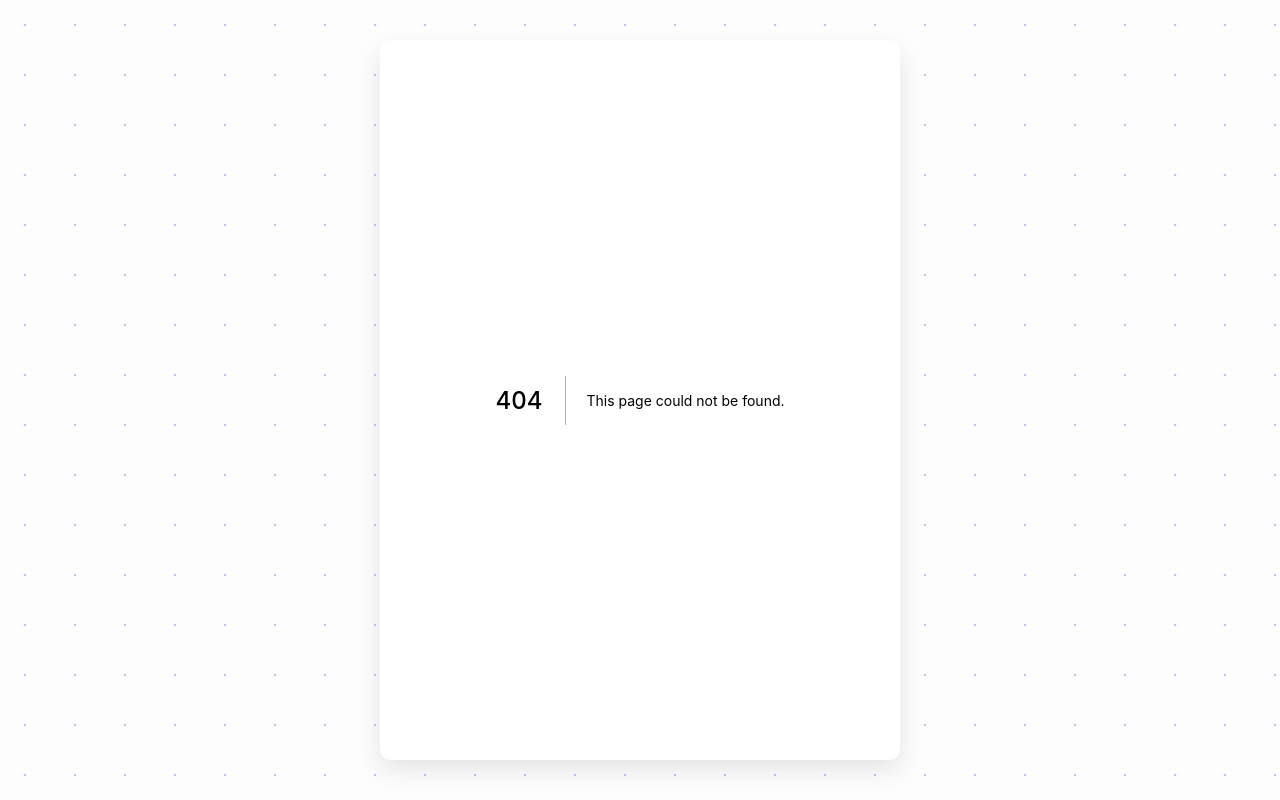
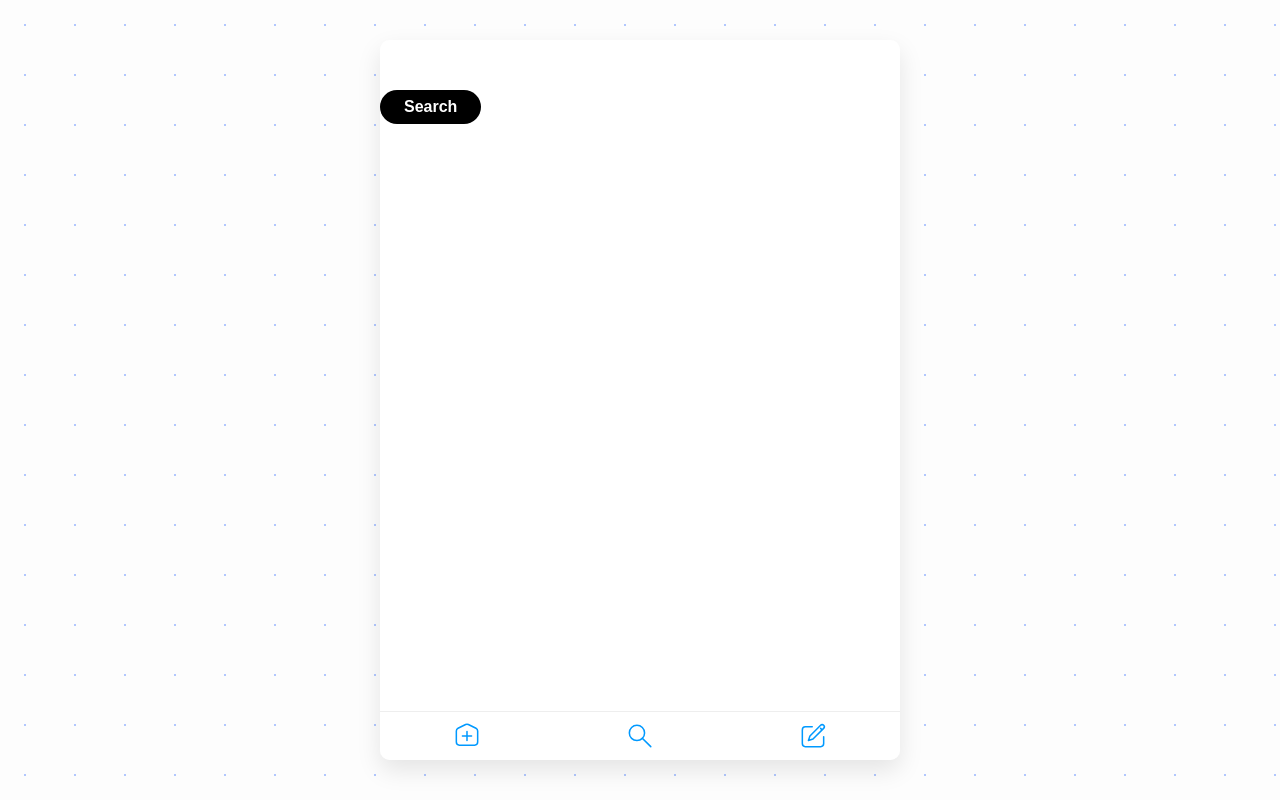
Before and after one commit to richhard6/devtertwitterClone, a Next.js app: page /search in a window 1280 px wide. Before the commit this address had no page. Built offline with nearby package versions, Linux system fonts and the light colour scheme.

Commit message:
like devits working, likes need refactoring and must be showed in UI

```diff
--- a/components/Devit/index.js
+++ b/components/Devit/index.js
@@ -2,18 +2,20 @@ import Avatar from 'components/Avatar'
 import useTimeAgo from 'hooks/useTimeAgo'
 import useDateTimeFormat from 'hooks/useDateTimeFormat'
 import Link from 'next/link'
+import { likeDevit } from 'firebase/client'
+import useUser from 'hooks/useUser'
 
 import { useRouter } from 'next/router'
 function Devit({ avatar, username, content, id, createdAt, img }) {
   const timeago = useTimeAgo(createdAt)
+  const user = useUser()
 
   const createdAtFormated = useDateTimeFormat(createdAt)
   const router = useRouter()
-
-  console.log(id)
   const handleArticleClick = (e) => {
     e.preventDefault()
     router.push(`/status/${id}`)
+    likeDevit(id, user.uid)
   }
 
   return (
--- a/firebase/admin.js
+++ b/firebase/admin.js
@@ -7,6 +7,7 @@ const serviceAdminCredentials = JSON.parse(
 try {
   admin.initializeApp({
     credential: admin.credential.cert(serviceAdminCredentials),
+    databaseURL: 'https://devter-71b30.firebaseio.com',
   })
 } catch (e) {
   console.log(e)
--- a/firebase/client.js
+++ b/firebase/client.js
@@ -48,6 +48,7 @@ export const addDevit = ({ avatar, content, img, userId, username }) => {
     createdAt: firebase.firestore.Timestamp.fromDate(new Date()),
     likesCount: 0,
     sharedCount: 0,
+    likedBy: [],
   })
 }
 
@@ -88,6 +89,60 @@ export const fetchLatestDevits = () => {
     })
 }
 
+export const searchDevits = (content) => {
+  return db
+    .collection('devits')
+    .orderBy('createdAt', 'desc')
+    .where('content', '==', content)
+    .get()
+    .then(({ docs }) => {
+      return docs.map((doc) => {
+        return mapDevitFromFirebaseToObject(doc)
+      })
+    })
+}
+
+export const likeDevit = (devitId, userId) => {
+  const devitsCollection = db.collection('devits').doc(devitId)
+
+  devitsCollection
+    .get()
+    .then((doc) => {
+      const data = doc.data()
+      const { likesCount, likedBy } = data
+      return { likesCount, likedBy }
+    })
+    .then(async (likes) => {
+      let { likesCount, likedBy } = likes
+
+      const checkLike = likedBy.find((uid) => uid === userId)
+
+      console.log(checkLike)
+
+      if (checkLike) {
+        const substractLikeCount = await devitsCollection.update({
+          likesCount: --likesCount,
+        })
+
+        const removeLike = likedBy.filter((id) => id !== userId)
+
+        const removeFromLikedBy = await devitsCollection.update({
+          likedBy: removeLike,
+        })
+
+        return { substractLikeCount, removeFromLikedBy }
+      } else {
+        const addLikeCount = await devitsCollection.update({
+          likesCount: ++likesCount,
+        })
+        const addToLikedBy = await devitsCollection.update({
+          likedBy: [...likedBy, userId],
+        })
+        return { addLikeCount, addToLikedBy }
+      }
+    })
+}
+
 export const uploadImage = (file) => {
   const ref = firebase.storage().ref(`images/${file.name}`)
   const task = ref.put(file)
--- a/pages/compose/devit/index.js
+++ b/pages/compose/devit/index.js
@@ -1,5 +1,6 @@
 import Button from 'components/Button'
 import Avatar from 'components/Avatar'
+import Nav from 'components/Nav'
 import useUser from 'hooks/useUser'
 import { useEffect, useState } from 'react'
 import { addDevit, uploadImage, deleteImage } from 'firebase/client'
@@ -128,7 +129,7 @@ function ComposeTweet() {
           </div>
         </form>
       </section>
-
+      <Nav />
       <style jsx>{`
         div {
           padding: 15px;
--- a/pages/home/index.js
+++ b/pages/home/index.js
@@ -19,7 +19,6 @@ function HomePage() {
     return () => unsubscribe && unsubscribe()
   }, [user])
 
-  console.log(timeline)
   return (
     <>
       <Head>
--- /dev/null
+++ b/pages/search/index.js
@@ -0,0 +1,48 @@
+import Devit from 'components/Devit'
+import { searchDevits } from 'firebase/client'
+import { useState } from 'react'
+import Button from 'components/Button'
+import Nav from 'components/Nav'
+
+function SearchPage() {
+  const [devit, setDevits] = useState('')
+  const [searchedDevits, setSearchedDevits] = useState([])
+
+  const handleChange = (e) => {
+    setDevits(e.target.value)
+  }
+
+  const handleSubmit = () => {
+    searchDevits(devit).then(setSearchedDevits)
+    console.log(searchedDevits)
+  }
+
+  return (
+    <>
+      <section>
+        <input onChange={handleChange} value={devit} />
+        {searchDevits &&
+          searchedDevits.map((devit) => {
+            return <Devit key={devit.id} {...devit} />
+          })}
+        <Button onClick={handleSubmit}>Search</Button>
+      </section>
+      <Nav />
+
+      <style jsx>
+        {`
+          input {
+            width: 100%;
+            padding: 14px;
+            font-size: 1em;
+            border: 0;
+            font-weight: 600;
+            outline: 0;
+          }
+        `}
+      </style>
+    </>
+  )
+}
+
+export default SearchPage
```
